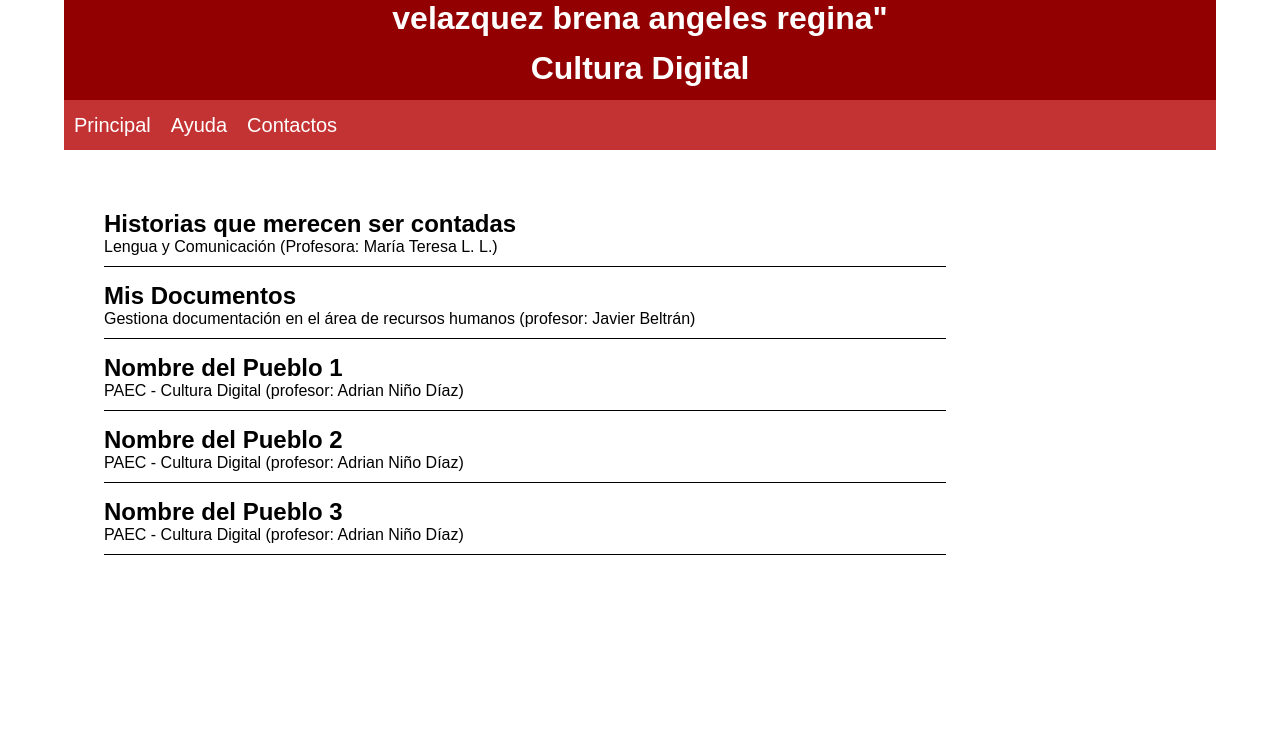
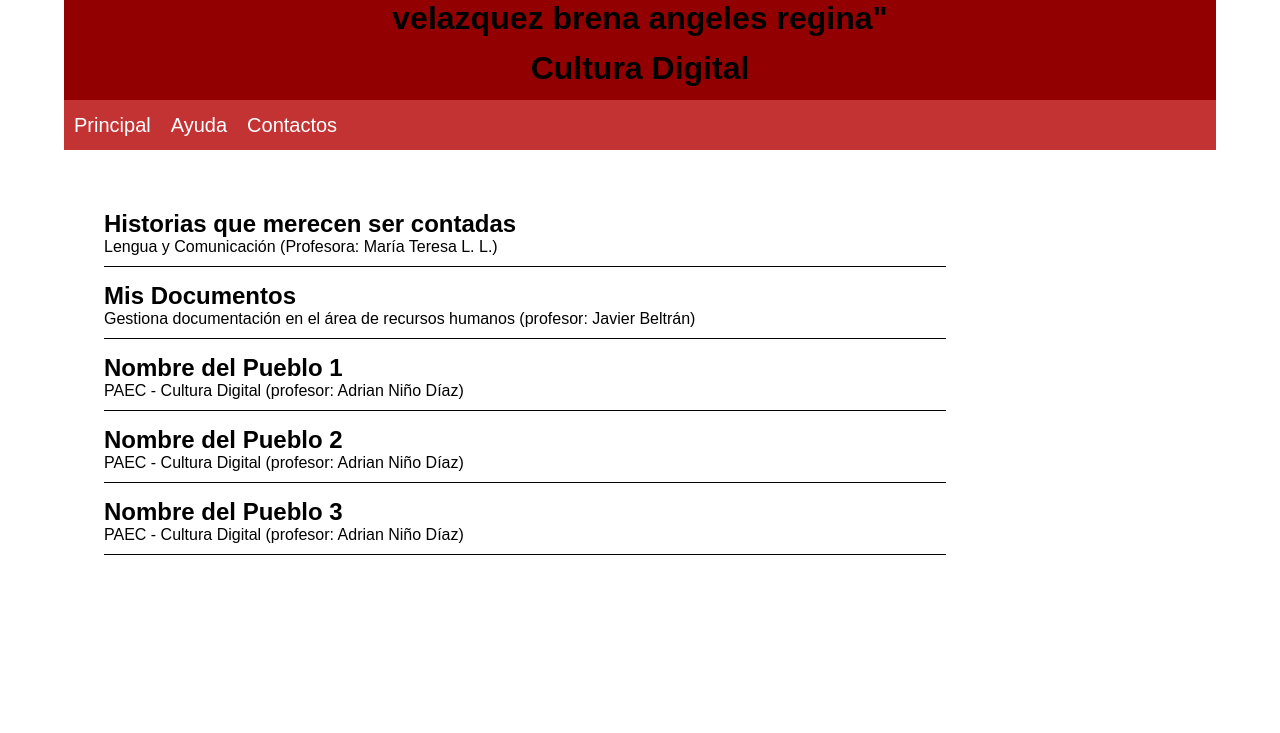
Before and after one commit to Regina770/RU, a plain HTML site: page index.html in a window 1280 px wide. Shown: the top 733 px of the page. Drawn offline with Linux system fonts and the light colour scheme.

Commit message:
Update estilos.css

```diff
--- a/estilos.css
+++ b/estilos.css
@@ -16,7 +16,7 @@ header h1{
     width: 100%;
     text-align: center;
 
-    color: #ffffff;
+    color:00FFFF;
 
     font-zise:50px;
 }
```
